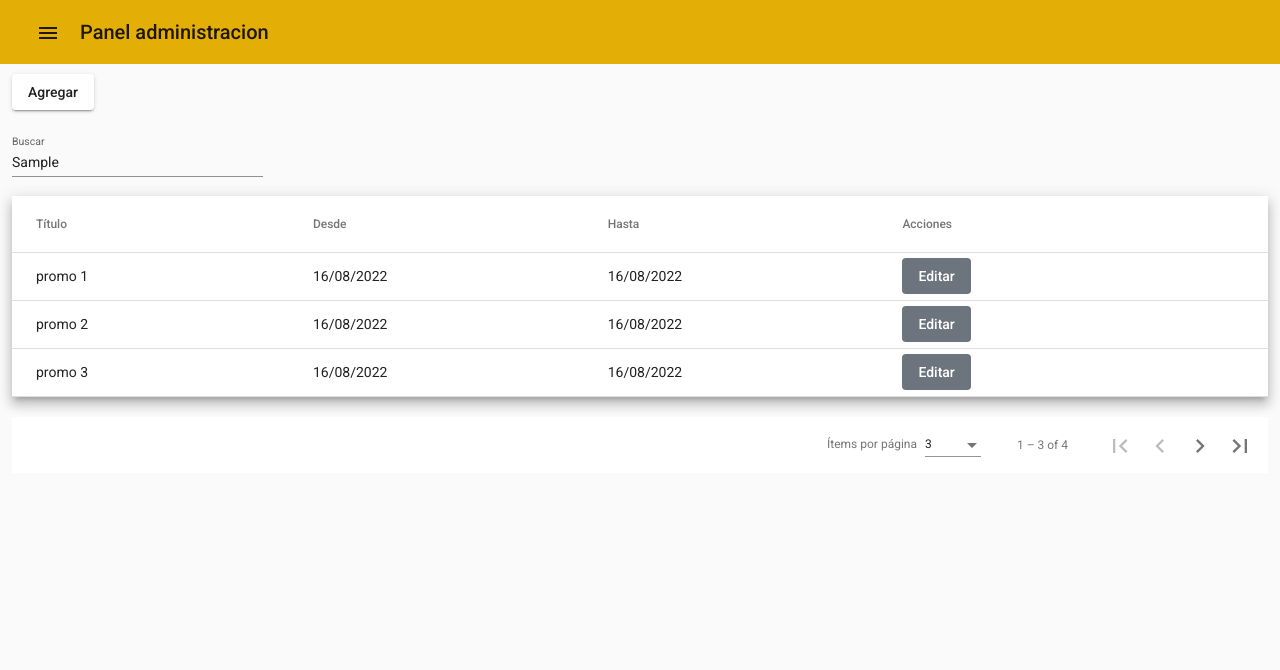
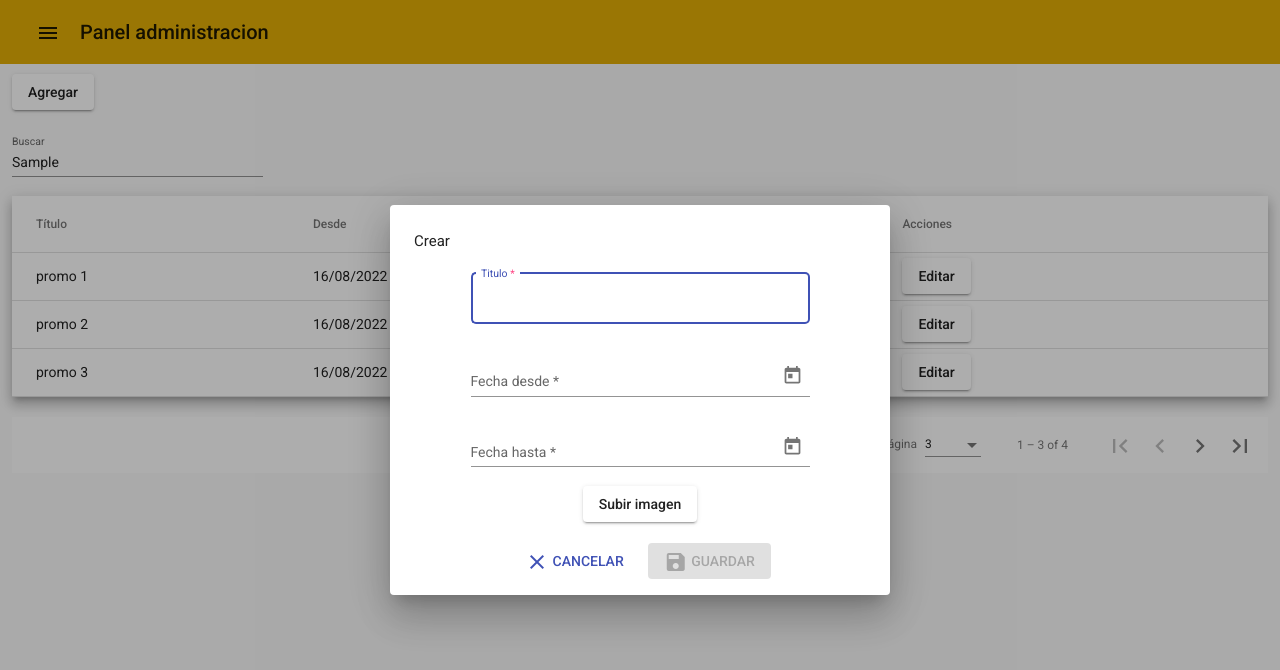
Before and after one commit to juanmantovani/viandasAppClient, an Angular app: page /administracion/carrousel in a window 1280 px wide. Both pictures are taken after typing "Sample" into the empty fields and a click on the button "Agregar". Shown: the top 670 px of the page. Built offline with nearby package versions, Linux system fonts and the light colour scheme.

Commit message:
fix: modal agregar y editar

```diff
--- /dev/null
+++ b/src/app/components/administracion/carrousel-formulario/carrousel-formulario.component.css
@@ -0,0 +1,15 @@
+.mat-dialog-content{
+    width: 500px;
+    text-align: center;
+}
+.mat-form-field{
+    width:75%
+}
+
+.inputFile{
+    margin-bottom: 5px;
+}
+
+.error-input{
+    color:red;
+}
--- /dev/null
+++ b/src/app/components/administracion/carrousel-formulario/carrousel-formulario.component.html
@@ -0,0 +1,59 @@
+<h4>{{data.accionFormulario}}</h4>
+<mat-dialog-content>
+
+    <form [formGroup]="this.formulario" (ngSubmit)="onClickAceptar()" id="myform" #f="ngForm">
+        <input type="hidden" formControlName="id" />
+
+        <mat-form-field appearance="standard" #titulo>
+            <mat-label>Titulo</mat-label>
+            <input type="text" matInput (focus)="titulo.appearance='outline'" formControlName="titulo" name="titulo"
+                id="titulo" #titulo placeholder="Ingrese un titulo" required />
+            <mat-hint *ngIf="formulario!.controls['titulo']!.touched && formulario!.controls['titulo']!.invalid"
+                class="error-input">
+                Este campo es requerido</mat-hint>
+        </mat-form-field>
+
+        <mat-form-field appearance="standard" #fechaDesde>
+            <mat-label>Fecha desde</mat-label>
+            <input type="text" matInput (focus)="fechaDesde.appearance='outline'" formControlName="fechaDesde"
+                [matDatepicker]="pickerFechaDesde" (dateChange)="onChangeFechaDesde($event)"
+                (click)="pickerFechaDesde.open()" name="fechaDesde" id="fechaDesde"
+                placeholder="Seleccione fecha de desde" required />
+            <mat-datepicker-toggle matSuffix [for]="pickerFechaDesde"></mat-datepicker-toggle>
+            <mat-datepicker #pickerFechaDesde></mat-datepicker>
+            <mat-hint *ngIf="formulario!.controls['fechaDesde']!.touched && formulario!.controls['fechaDesde']!.invalid"
+                class="error-input">
+                Este campo es requerido</mat-hint>
+        </mat-form-field>
+
+        <mat-form-field appearance="standard" #fechaHasta>
+            <mat-label>Fecha hasta</mat-label>
+            <input type="text" matInput [matDatepicker]="pickerFechaHasta" [min]="minDateFechaHasta"
+                (click)="pickerFechaHasta.open()" formControlName="fechaHasta" (focus)="fechaHasta.appearance='outline'"
+                name="fechaHasta" id="fechaHasta" placeholder="Seleccione fecha hasta" required />
+            <mat-datepicker-toggle matSuffix [for]="pickerFechaHasta"></mat-datepicker-toggle>
+            <mat-datepicker #pickerFechaHasta></mat-datepicker>
+            <mat-hint *ngIf="formulario!.controls['fechaDesde']!.touched && formulario!.controls['fechaDesde']!.invalid"
+                class="error-input">
+                Este campo es requerido</mat-hint>
+        </mat-form-field>
+
+        <div class="inputFile">
+            <button type="button" mat-raised-button (click)="fileInput.click()">Subir imagen</button>
+            <input hidden #fileInput type="file" id="file">
+        </div>
+
+    </form>
+</mat-dialog-content>
+
+<mat-dialog-actions align="center">
+    <button mat-button color="primary" (click)="onClickCancelar()">
+        <mat-icon>clear</mat-icon> CANCELAR
+    </button>
+    <button mat-raised-button color="primary" (click)="onClickAceptar()" type="submit" class="btn-primary btn-azul"
+        [disabled]="this.formulario.status == 'INVALID'"
+>
+        <mat-icon>save</mat-icon> GUARDAR
+    </button>
+
+</mat-dialog-actions>
--- /dev/null
+++ b/src/app/components/administracion/carrousel-formulario/carrousel-formulario.component.ts
@@ -0,0 +1,68 @@
+import {
+  Component,
+  OnInit,
+  ChangeDetectorRef,
+  Inject,
+  EventEmitter,
+  Output,
+} from '@angular/core';
+import { FormControl, FormGroup, Validators } from '@angular/forms';
+import { MatDialogRef, MAT_DIALOG_DATA } from '@angular/material/dialog';
+import { Banner } from 'src/app/shared/models/Banner';
+
+@Component({
+  selector: 'app-carrousel-formulario',
+  templateUrl: './carrousel-formulario.component.html',
+  styleUrls: ['./carrousel-formulario.component.css'],
+})
+export class CarrouselFormularioComponent implements OnInit {
+  result: Banner;
+  formulario: FormGroup;
+  minDateFechaHasta: Date;
+
+  @Output() onSubmit: EventEmitter<Banner | null>;
+
+  constructor(
+    private readonly changeDetectorRef: ChangeDetectorRef,
+    public dialogRef: MatDialogRef<CarrouselFormularioComponent>,
+    @Inject(MAT_DIALOG_DATA) public data: any
+  ) {
+    this.onSubmit = new EventEmitter<Banner | null>();
+    this.minDateFechaHasta = this.data?.fechaDesde
+      ? this.data.fechaDesde
+      : new Date();
+    this.formulario = this.generarFormulario();
+  }
+
+  ngOnInit(): void {}
+
+  generarFormulario(): FormGroup {
+    return new FormGroup({
+      id: new FormControl(this.data.bannerSeleccionado?.id),
+      titulo: new FormControl(
+        this.data.bannerSeleccionado?.titulo,
+        Validators.required
+      ),
+      fechaDesde: new FormControl(
+        this.data.bannerSeleccionado?.fechaDesde,
+        Validators.required
+      ),
+      fechaHasta: new FormControl(
+        this.data.bannerSeleccionado?.fechaHasta,
+        Validators.required
+      ),
+    });
+  }
+
+  onClickCancelar() {
+    this.dialogRef.close();
+  }
+  onClickAceptar() {
+    console.log(this.formulario.getRawValue());
+  }
+
+  onChangeFechaDesde(e: any) {
+    const date: Date = e?.value;
+    if (date) this.minDateFechaHasta = date;
+  }
+}
--- a/src/app/components/administracion/carrousel/carrousel.component.html
+++ b/src/app/components/administracion/carrousel/carrousel.component.html
@@ -32,7 +32,7 @@
 
     <ng-container matColumnDef="acciones">
       <th mat-header-cell *matHeaderCellDef> Acciones </th>
-    <td mat-cell *matCellDef="let element"><button mat-button class="btn-secondary">Editar</button>  </td>
+      <td mat-cell *matCellDef="let element"><button mat-raised-button (click)="onClickEditar(element)">Editar</button> </td>
     </ng-container>
 
     <tr mat-header-row *matHeaderRowDef="displayedColumns"></tr>
@@ -43,8 +43,5 @@
     </tr>
   </table>
   <br>
-<mat-paginator
-  [pageSizeOptions]="[  3 , 10 , 20]"
-  showFirstLastButtons
-></mat-paginator>
+  <mat-paginator [pageSizeOptions]="[  3 , 10 , 20]" showFirstLastButtons></mat-paginator>
 </div>
--- a/src/app/components/administracion/carrousel/carrousel.component.ts
+++ b/src/app/components/administracion/carrousel/carrousel.component.ts
@@ -1,39 +1,41 @@
-import { Component, OnInit,ViewChild } from '@angular/core';
+import { Component, OnInit, ViewChild } from '@angular/core';
 import { MatTableDataSource } from '@angular/material/table';
 import { MatPaginator } from '@angular/material/paginator';
 import { MatSort } from '@angular/material/sort';
 import { Banner } from 'src/app/shared/models/Banner';
 import { CarrouselService } from 'src/app/shared/service/carrousel.service';
+import { MatDialog } from '@angular/material/dialog';
+import { CarrouselFormularioComponent } from '../carrousel-formulario/carrousel-formulario.component';
 
 @Component({
   selector: 'app-carrousel',
   templateUrl: './carrousel.component.html',
-  styleUrls: ['./carrousel.component.css']
+  styleUrls: ['./carrousel.component.css'],
 })
 export class CarrouselComponent implements OnInit {
-
-  displayedColumns: string[] = ['titulo', 'desde', 'hasta','acciones']
+  displayedColumns: string[] = ['titulo', 'desde', 'hasta', 'acciones'];
   dataSource!: MatTableDataSource<Banner>;
 
-@ViewChild(MatPaginator, {static: true}) paginator:MatPaginator;
-@ViewChild(MatSort, {static:true}) sort: MatSort;
+  @ViewChild(MatPaginator, { static: true }) paginator: MatPaginator;
+  @ViewChild(MatSort, { static: true }) sort: MatSort;
 
   constructor(
     private carrouselService: CarrouselService,
-  ) {     }
+    public dialog:MatDialog
+    ) {
 
-   async ngOnInit() {
+  }
+
+  async ngOnInit() {
     await this.obtenerBanners();
     this.dataSource.paginator = this.paginator;
     this.dataSource.sort = this.sort;
-    this.paginator._intl.itemsPerPageLabel="Ítems por página";
-
-
+    this.paginator._intl.itemsPerPageLabel = 'Ítems por página';
   }
 
-  async obtenerBanners (){
+  async obtenerBanners() {
     const data = await this.carrouselService.obtenerBanners();
-    this.dataSource = new MatTableDataSource(data)
+    this.dataSource = new MatTableDataSource(data);
   }
 
   onBuscar(event: Event) {
@@ -41,8 +43,29 @@ export class CarrouselComponent implements OnInit {
     this.dataSource.filter = filterValue.trim().toLowerCase();
   }
 
-  onClickAgregar(){
-    console.log("Vas a agregar uno")
+  onClickAgregar() {
+    const dialogRef = this.dialog.open(CarrouselFormularioComponent,{
+      data: {
+        accionFormulario:'Crear',
+        bannerSeleccionado: null
+      }
+    });
+    dialogRef.afterClosed().subscribe(res => {
+      console.log("dialogCerrado")
+    })
   }
 
+  onClickEditar(banner: any) {
+    const dialogRef = this.dialog.open(CarrouselFormularioComponent,{
+      data: {
+        accionFormulario:'Editar',
+        bannerSeleccionado: banner
+      }
+    });
+    dialogRef.afterClosed().subscribe(res => {
+      console.log("dialogCerrado")
+    })
+  }
+
+
 }
--- a/src/app/shared/models/Banner.ts
+++ b/src/app/shared/models/Banner.ts
@@ -4,4 +4,5 @@ export class Banner {
     fechaDesde: Date;
     fechaHasta: Date;
     //imagen: File;
+
 }
--- a/src/app/shared/service/carrousel.service.ts
+++ b/src/app/shared/service/carrousel.service.ts
@@ -2,23 +2,19 @@ import { Injectable } from '@angular/core';
 import { Banner } from '../models/Banner';
 
 @Injectable({
-  providedIn: 'root'
+  providedIn: 'root',
 })
 export class CarrouselService {
+  constructor() {}
 
-  constructor() { }
-
-
-
-  obtenerBanners(){
-
-    var fecha = new Date()
+  obtenerBanners() {
+    var fecha = new Date();
 
     var aux: Array<Banner> = [
-      { id : 1, titulo : "promo 1", fechaDesde : fecha , fechaHasta : fecha},
-      { id : 2, titulo : "promo 2", fechaDesde : fecha , fechaHasta : fecha},
-      { id : 3, titulo : "promo 3", fechaDesde : fecha , fechaHasta : fecha},
-      { id : 4, titulo : "promo 4", fechaDesde : fecha , fechaHasta : fecha}
+      { id: 1, titulo: 'promo 1', fechaDesde: fecha, fechaHasta: fecha },
+      { id: 2, titulo: 'promo 2', fechaDesde: fecha, fechaHasta: fecha },
+      { id: 3, titulo: 'promo 3', fechaDesde: fecha, fechaHasta: fecha },
+      { id: 4, titulo: 'promo 4', fechaDesde: fecha, fechaHasta: fecha },
     ];
 
     return aux;
```
Also changed, not shown: src/app/app.module.ts (+17 -4 lines). Lines whose indentation alone changed are shown as unchanged.
